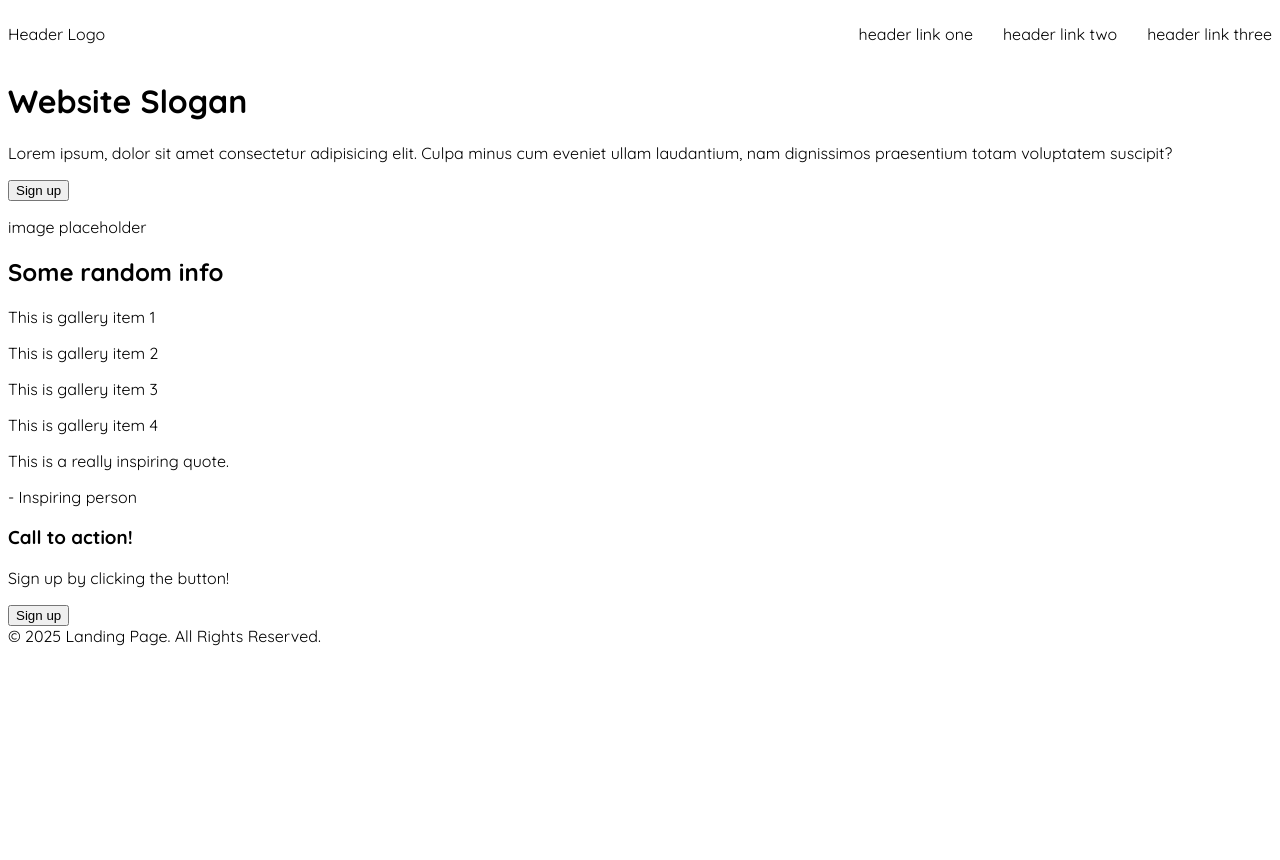
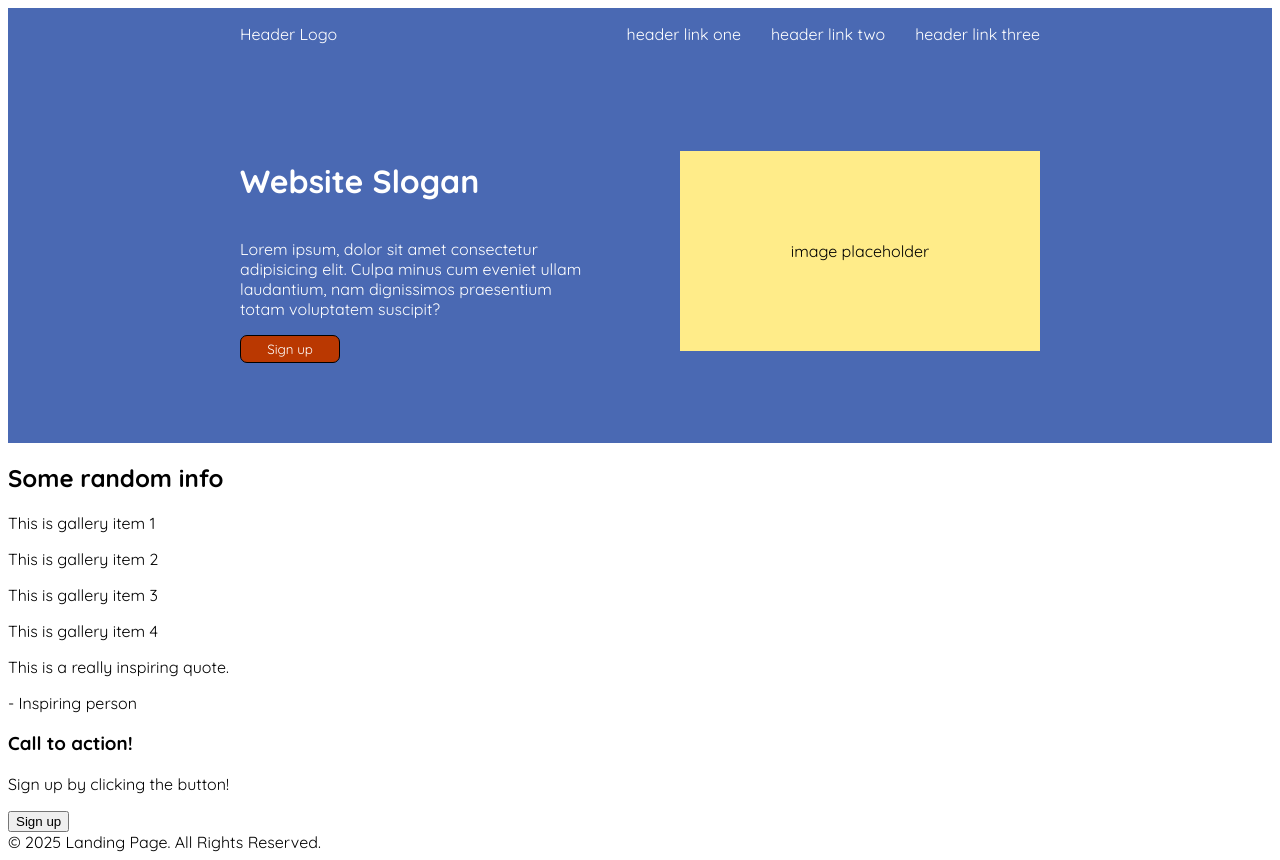
Before and after one commit to iritakano/landing-page, a plain HTML site: page index.html in a window 1280 px wide. Before the commit the page ends 800 px from the top, so only its background shows below. Drawn offline with Linux system fonts and the light colour scheme; a web font is replaced by a local one.

Commit message:
style hero section

```diff
--- a/index.html
+++ b/index.html
@@ -10,6 +10,7 @@
 <link href="https://fonts.googleapis.com/css2?family=Bagel+Fat+One&family=Quicksand:wght@300..700&display=swap" rel="stylesheet">
 </head>
 <body>
+    <div class="big-container">
         <header>
             <div class="logo">Header Logo</div>
             <ul>
@@ -18,7 +19,7 @@
                 <li>header link three</li>
             </ul>
         </header>
-
+        <div class="hero-container">
             <div class="hero">
                 <div class="hero-text">
                     <h1>Website Slogan</h1>
@@ -27,6 +28,8 @@
                 </div>
                 <div class="hero-img">
                     <p>image placeholder</p>
+                </div>
+            </div>
         </div>
     </div>
 
--- a/style.css
+++ b/style.css
@@ -2,6 +2,9 @@ html{
     margin: 0;
     padding: 0;
     font-family: quicksand;
+    --orange: #BA3801;
+    --blue: #4A69B3;
+    --butter: #FFEC89;
 }
 
 header{
@@ -9,6 +12,7 @@ header{
     flex-direction: row;
     justify-content: space-between;
     align-items: center;
+    width: 800px;
 }
 
 header ul{
@@ -19,3 +23,55 @@ header ul{
 header ul li{
     list-style: none;
 }
+
+.hero-container{
+    display: flex;
+    justify-content: center;
+    align-items: center;
+}
+
+.hero{
+    display:flex;
+    flex-direction: row;
+    justify-content: center;
+    align-items: center;
+    width: 800px;
+    gap:80px;
+    padding: 80px;
+}
+
+.hero-text{
+    display: flex;
+    flex-direction: column;
+    flex: 1;
+}
+
+.hero-text button{
+    width: 100px;
+    padding: 5px;
+    border-radius: 7px;
+    border: 1px solid black;
+    background-color: #BA3801;
+    color: white;
+    font-family: quicksand;
+}
+
+.hero-img{
+    display: flex;
+    flex:1;
+    text-align: center;
+    background-color: var(--butter);
+    height: 200px;
+    align-items: center;
+    justify-content: center;
+    color: black;
+}
+
+.big-container{
+    background-color:var(--blue);
+    display: flex;
+    flex-direction: column;
+    justify-content: center;
+    align-items: center;
+    color:white;
+}
```
Lines whose indentation alone changed are shown as unchanged.
